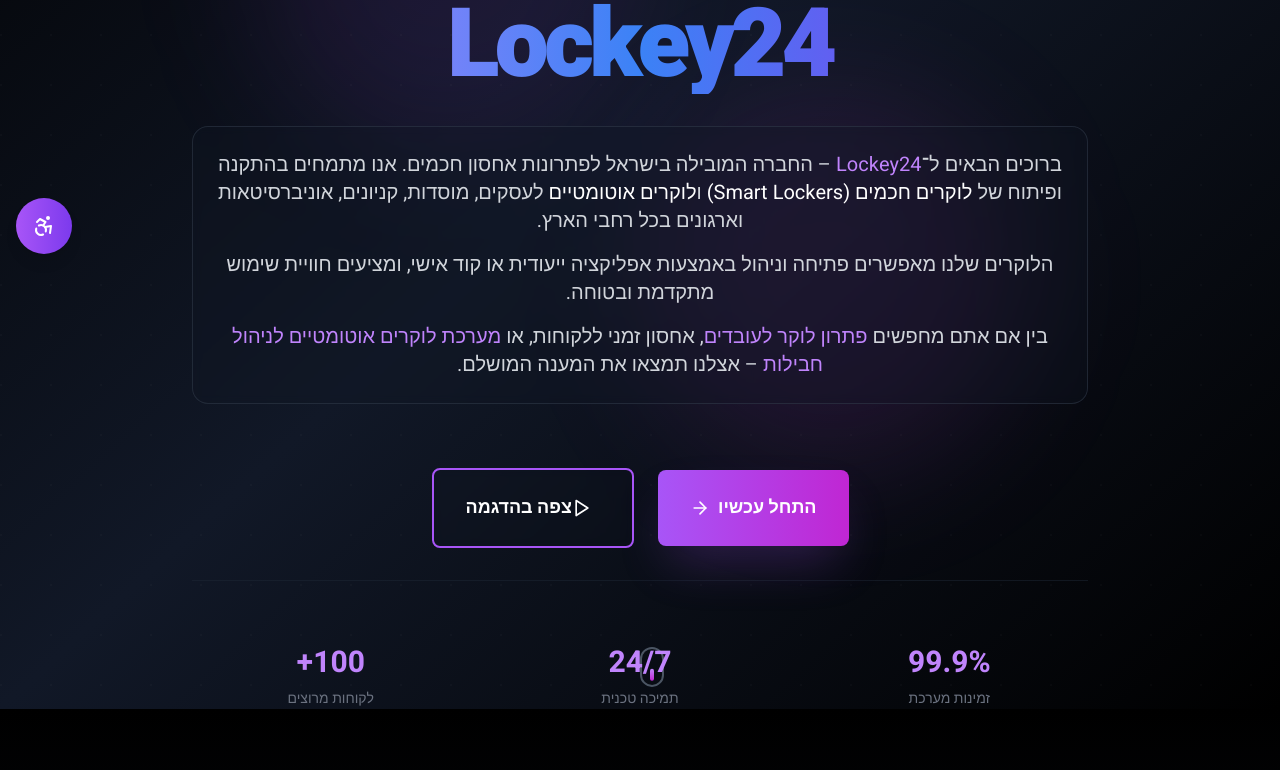
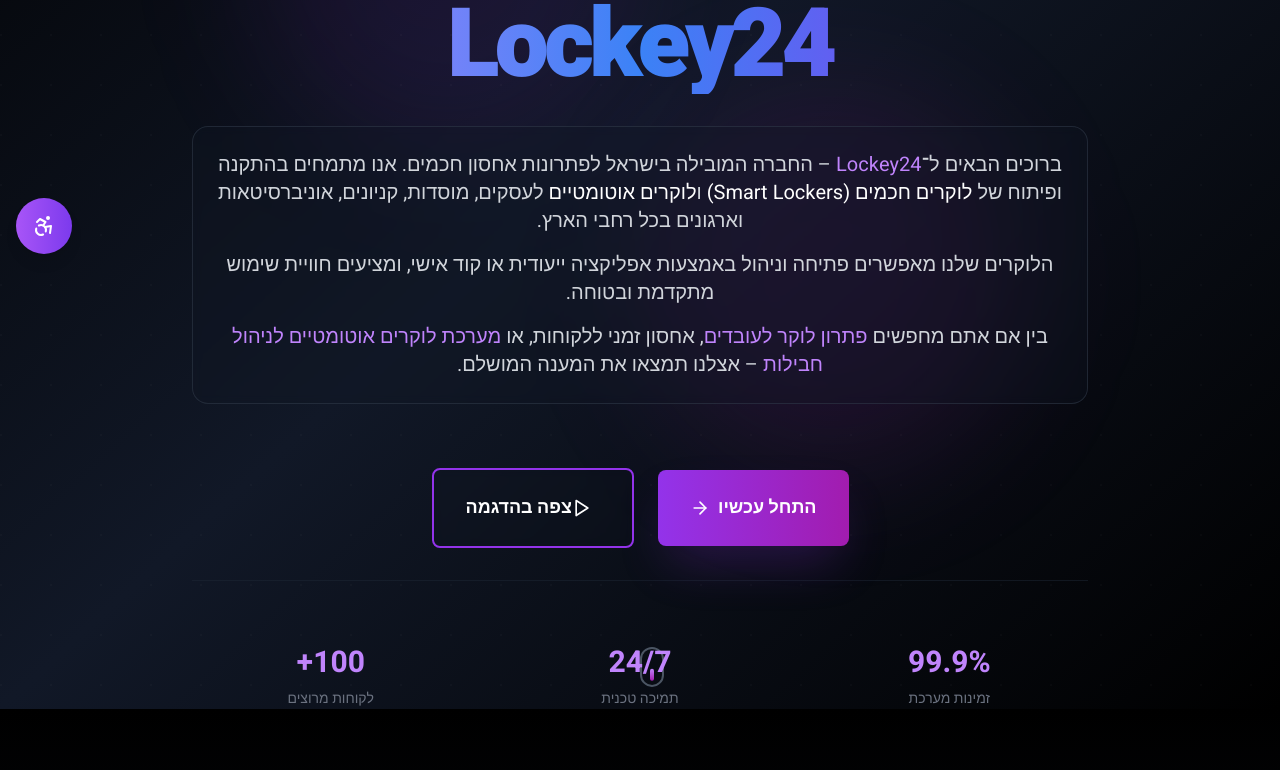
Before and after one commit to Drrein86/lockwebsite, a React (Vite) app: page / in a window 1280 px wide. Shown: the part 530-1300 px from the top of the page. Built offline with nearby package versions, Linux system fonts and the light colour scheme.

Commit message:
שינוי לצבעים סגולים כהים יותר - שיפור ניגודיות בכפתורים

```diff
--- a/src/index.css
+++ b/src/index.css
@@ -60,12 +60,12 @@
 }
 
 ::-webkit-scrollbar-thumb {
-  background: #a855f7;
+  background: #9333ea;
   border-radius: 5px;
 }
 
 ::-webkit-scrollbar-thumb:hover {
-  background: #9333ea;
+  background: #7e22ce;
 }
 
 /* Hide scrollbar but keep functionality */
@@ -93,7 +93,7 @@
 
 /* Focus states for accessibility */
 *:focus-visible {
-  outline: 2px solid #a855f7;
+  outline: 2px solid #9333ea;
   outline-offset: 2px;
 }
 
--- a/tailwind.config.js
+++ b/tailwind.config.js
@@ -17,11 +17,11 @@
           200: '#e9d5ff',  // סגול בהיר בינוני
           300: '#d8b4fe',  // סגול בינוני בהיר
           400: '#c084fc',  // סגול בינוני
-          500: '#a855f7',  // סגול עיקרי
-          600: '#9333ea',  // סגול כהה בינוני
-          700: '#7e22ce',  // סגול כהה
-          800: '#6b21a8',  // סגול כהה מאוד
-          900: '#581c87',  // סגול כהה ביותר
+          500: '#9333ea',  // סגול עיקרי - כהה יותר
+          600: '#7e22ce',  // סגול כהה לכפתורים
+          700: '#6b21a8',  // סגול כהה מאוד
+          800: '#581c87',  // סגול כהה ביותר
+          900: '#4c1d95',  // סגול כהה מאוד מאוד
         },
         secondary: {
           50: '#fdf4ff',   // ורוד-סגול בהיר
@@ -29,11 +29,11 @@
           200: '#f5d0fe',  // ורוד-סגול בינוני
           300: '#f0abfc',  // ורוד-סגול עז
           400: '#e879f9',  // פוקסיה בהיר
-          500: '#d946ef',  // פוקסיה עיקרי
-          600: '#c026d3',  // פוקסיה כהה
-          700: '#a21caf',  // פוקסיה כהה מאוד
-          800: '#86198f',  // סגול-פוקסיה כהה
-          900: '#701a75',  // סגול-פוקסיה כהה ביותר
+          500: '#c026d3',  // פוקסיה עיקרי - כהה יותר
+          600: '#a21caf',  // פוקסיה כהה לכפתורים
+          700: '#86198f',  // פוקסיה כהה מאוד
+          800: '#701a75',  // סגול-פוקסיה כהה
+          900: '#581c87',  // סגול-פוקסיה כהה ביותר
         },
       },
       fontFamily: {
```
